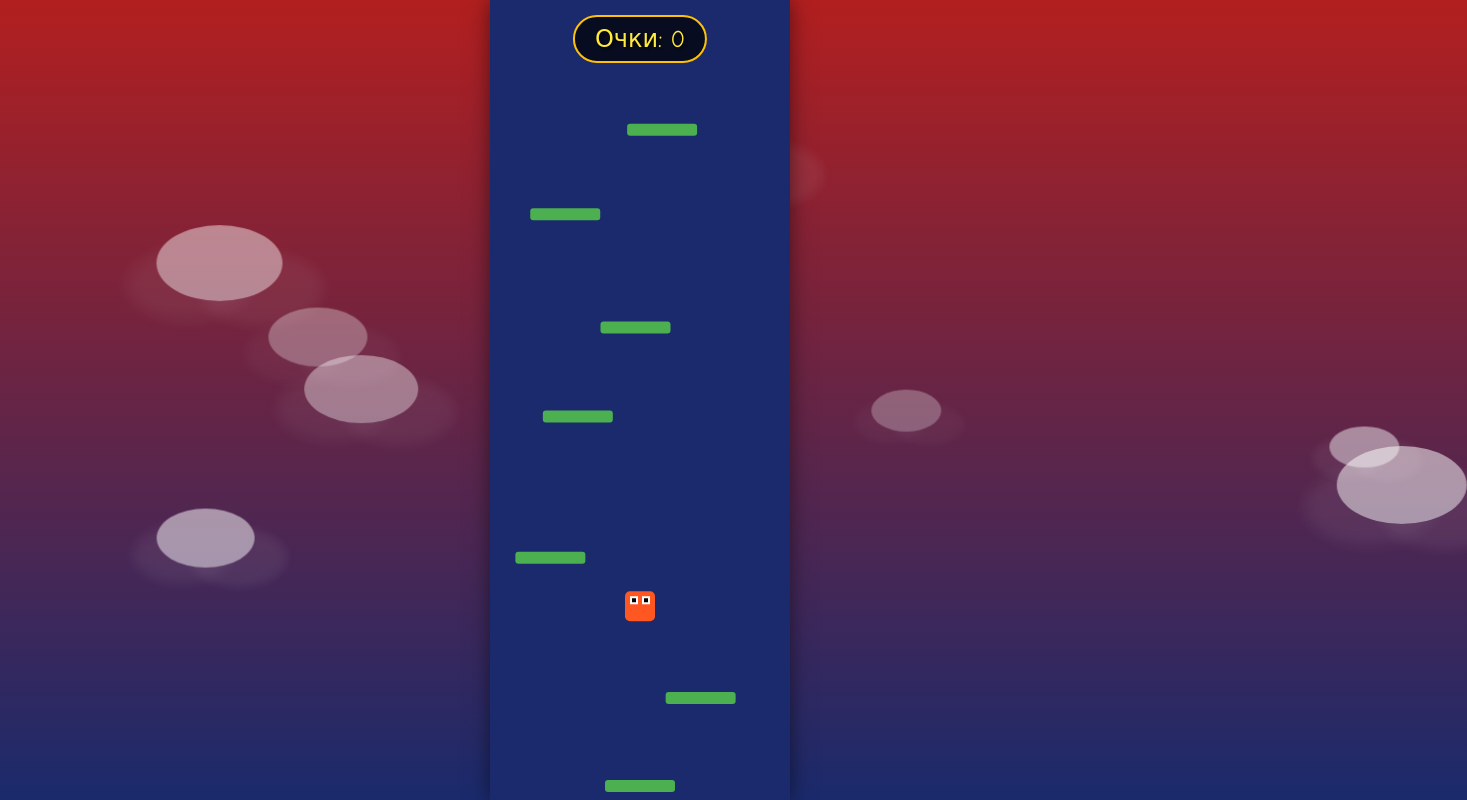
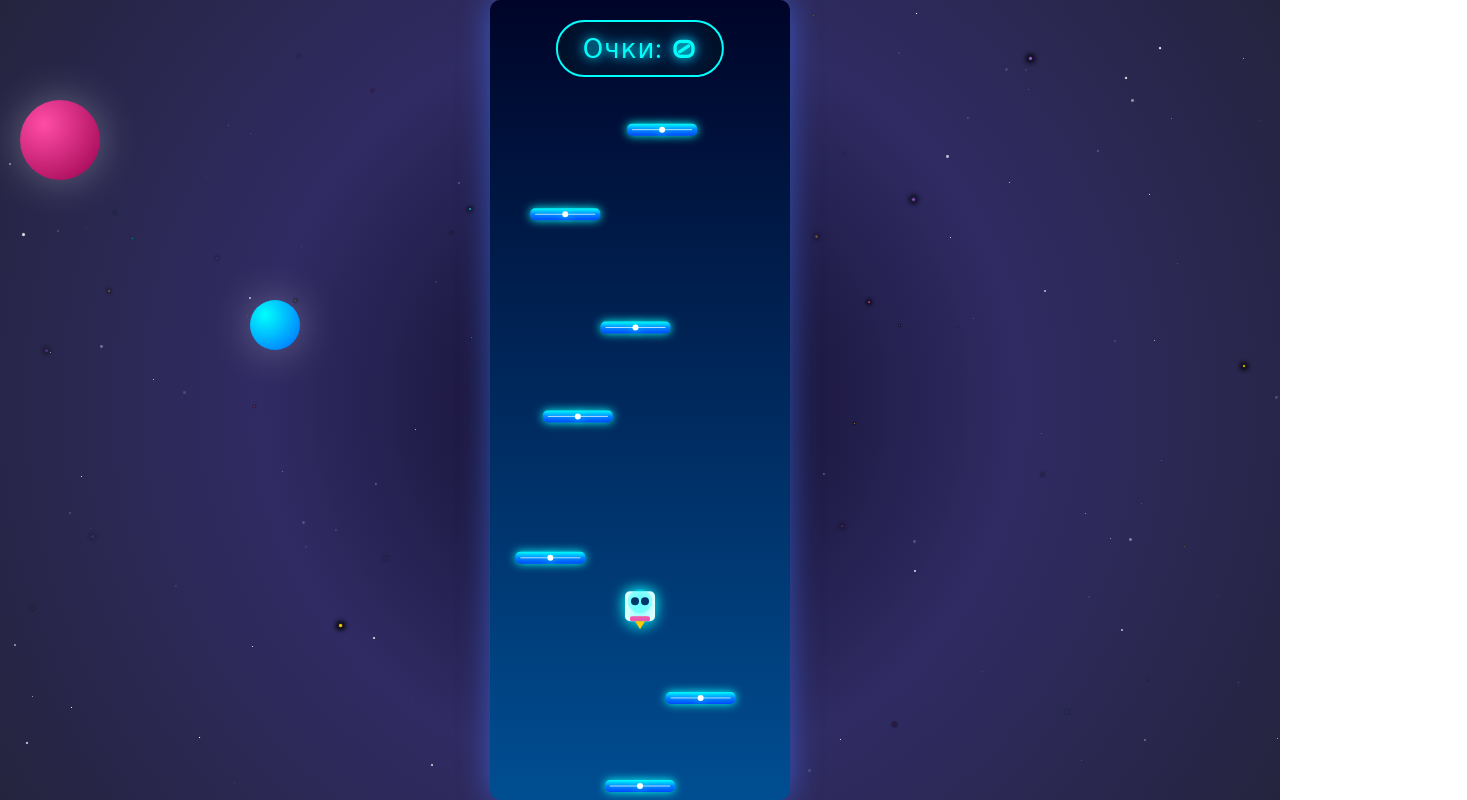
Before and after one commit to Oleskasi/ignatelio, a plain HTML site: page index.html in a window 1280 px wide. Shown: the whole page, 1467 px wide, since content can reach past the window. Drawn offline with Linux system fonts and the light colour scheme; animation ran at ten frames a second.

Commit message:
Update index.html

```diff
--- a/index.html
+++ b/index.html
@@ -2,148 +2,207 @@
 <html>
 <head>
     <meta charset="UTF-8">
-    <title>Весёлый Прыгун</title>
+    <title>Космический Прыгун</title>
     <style>
         body {
             margin: 0;
             overflow: hidden;
-            background: linear-gradient(to top, #1a2a6c, #b21f1f);
-            font-family: 'Comic Sans MS', cursive, sans-serif;
+            background: radial-gradient(circle at center, #0f0c29, #302b63, #24243e);
+            font-family: 'Audiowide', cursive, sans-serif;
             height: 100vh;
+            perspective: 1000px;
         }
         canvas {
             display: block;
-            background-color: #1a2a6c;
+            background: linear-gradient(to bottom, #000428, #004e92);
             width: 300px;
             height: 100%;
             margin: 0 auto;
-            box-shadow: 0 0 20px rgba(0,0,0,0.5);
+            box-shadow: 0 0 30px rgba(65, 120, 255, 0.6);
+            border-radius: 10px;
+            position: relative;
+            z-index: 10;
         }
         #score {
             position: fixed;
-            top: 15px;
+            top: 20px;
             left: 50%;
             transform: translateX(-50%);
-            font-size: 24px;
-            color: #FFEB3B;
-            text-shadow: 2px 2px 4px #000;
+            font-size: 26px;
+            color: #00fffc;
+            text-shadow: 0 0 10px #00fffc, 0 0 20px #0084ff;
             z-index: 100;
-            background: rgba(0,0,0,0.7);
-            padding: 8px 20px;
-            border-radius: 30px;
-            border: 2px solid #FFC107;
+            background: rgba(0, 20, 40, 0.7);
+            padding: 10px 25px;
+            border-radius: 50px;
+            border: 2px solid #00fffc;
+            letter-spacing: 1px;
         }
         #gameOver {
             position: fixed;
             top: 50%;
             left: 50%;
             transform: translate(-50%, -50%);
-            background-color: rgba(0, 0, 0, 0.85);
-            color: #FF5722;
-            padding: 30px;
-            border-radius: 15px;
+            background: rgba(0, 5, 20, 0.9);
+            color: #ff4da6;
+            padding: 40px;
+            border-radius: 20px;
             text-align: center;
             display: none;
             z-index: 100;
-            border: 3px solid #E91E63;
+            border: 3px solid #ff4da6;
+            box-shadow: 0 0 30px rgba(255, 77, 166, 0.5);
+            backdrop-filter: blur(5px);
             width: 80%;
-            max-width: 300px;
+            max-width: 350px;
         }
         button {
-            background: linear-gradient(to bottom, #4CAF50, #2E7D32);
+            background: linear-gradient(45deg, #ff4da6, #ff1a75);
             border: none;
             color: white;
-            padding: 12px 25px;
+            padding: 15px 30px;
             font-size: 18px;
-            margin: 15px auto 0;
+            margin: 20px auto 0;
             cursor: pointer;
             border-radius: 50px;
-            box-shadow: 0 4px 8px rgba(0,0,0,0.3);
+            box-shadow: 0 5px 15px rgba(255, 77, 166, 0.4);
             transition: all 0.3s;
             display: block;
             font-weight: bold;
+            text-transform: uppercase;
+            letter-spacing: 1px;
         }
         button:hover {
-            transform: translateY(-2px);
-            box-shadow: 0 6px 12px rgba(0,0,0,0.4);
+            transform: translateY(-3px);
+            box-shadow: 0 8px 20px rgba(255, 77, 166, 0.6);
+            background: linear-gradient(45deg, #ff1a75, #ff4da6);
         }
         h1 {
-            color: #FF9800;
+            color: #00fffc;
             margin-top: 0;
-            font-size: 28px;
-            text-shadow: 1px 1px 2px #000;
+            font-size: 32px;
+            text-shadow: 0 0 10px #00fffc;
+            margin-bottom: 20px;
         }
         #finalScore {
-            font-size: 22px;
-            color: #00BCD4;
-            margin: 15px 0;
+            font-size: 24px;
+            color: #ffcc00;
+            margin: 20px 0;
+            text-shadow: 0 0 8px #ffcc00;
         }
-        .cloud {
+        .star {
             position: absolute;
-            background: rgba(255,255,255,0.8);
+            background: white;
             border-radius: 50%;
-            z-index: -1;
+            animation: twinkle var(--duration) infinite ease-in-out;
+            z-index: 1;
+        }
+        .meteor {
+            position: absolute;
+            width: 2px;
+            height: 2px;
+            background: white;
+            border-radius: 50%;
+            box-shadow: 0 0 10px 2px white;
+            animation: meteor var(--duration) linear infinite;
+            opacity: 0;
+            z-index: 1;
+        }
+        @keyframes twinkle {
+            0%, 100% { opacity: 0.2; transform: scale(0.8); }
+            50% { opacity: 1; transform: scale(1.1); }
+        }
+        @keyframes meteor {
+            0% { transform: translateX(0) translateY(0); opacity: 1; }
+            70% { opacity: 1; }
+            100% { transform: translateX(1000px) translateY(500px); opacity: 0; }
+        }
+        .planet {
+            position: absolute;
+            border-radius: 50%;
+            z-index: 2;
+            filter: drop-shadow(0 0 20px rgba(255,255,255,0.3));
         }
     </style>
+    <link href="https://fonts.googleapis.com/css2?family=Audiowide&display=swap" rel="stylesheet">
 </head>
 <body>
     <div id="score">Очки: 0</div>
     <canvas id="gameCanvas"></canvas>
     <div id="gameOver">
-        <h1>Конец игры!</h1>
-        <p id="finalScore">Ваш результат: 0</p>
-        <button onclick="resetGame()">Играть снова</button>
+        <h1>Миссия провалена!</h1>
+        <p id="finalScore">Ваш счёт: 0</p>
+        <button onclick="resetGame()">Попробовать снова</button>
     </div>
 
-    <!-- Облака для фона -->
-    <div id="clouds"></div>
+    <div id="space"></div>
 
     <script>
-        // Создание декоративных облаков
-        function createClouds() {
-            const cloudsContainer = document.getElementById('clouds');
-            cloudsContainer.innerHTML = '';
+        function createSpace() {
+            const space = document.getElementById('space');
+            space.innerHTML = '';
 
-            for (let i = 0; i < 8; i++) {
-                const cloud = document.createElement('div');
-                cloud.className = 'cloud';
+            for (let i = 0; i < 150; i++) {
+                const star = document.createElement('div');
+                star.className = 'star';
 
-                // Случайные параметры облаков
-                const size = Math.random() * 100 + 50;
-                const opacity = Math.random() * 0.4 + 0.3;
+                const size = Math.random() * 3;
                 const posX = Math.random() * window.innerWidth;
-                const posY = Math.random() * window.innerHeight * 0.7;
-                const animationDuration = Math.random() * 30 + 20;
+                const posY = Math.random() * window.innerHeight;
+                const duration = Math.random() * 5 + 3;
 
-                cloud.style.width = `${size}px`;
-                cloud.style.height = `${size * 0.6}px`;
-                cloud.style.opacity = opacity;
-                cloud.style.left = `${posX}px`;
-                cloud.style.top = `${posY}px`;
-                cloud.style.animation = `float ${animationDuration}s linear infinite`;
+                star.style.width = `${size}px`;
+                star.style.height = `${size}px`;
+                star.style.left = `${posX}px`;
+                star.style.top = `${posY}px`;
+                star.style.opacity = Math.random();
+                star.style.setProperty('--duration', `${duration}s`);
 
-                // Добавляем облаку тень для объема
-                cloud.style.boxShadow = `
-                    ${size/3}px ${size/5}px ${size/10}px rgba(255,255,255,0.1),
-                    -${size/4}px ${size/6}px ${size/8}px rgba(255,255,255,0.1)
-                `;
+                if (Math.random() > 0.7) {
+                    const colors = ['#00fffc', '#ff4da6', '#ffcc00', '#a162e8'];
+                    star.style.background = colors[Math.floor(Math.random() * colors.length)];
+                    star.style.boxShadow = `0 0 ${size*2}px ${size}px currentColor`;
+                }
 
-                cloudsContainer.appendChild(cloud);
+                space.appendChild(star);
             }
+
+            for (let i = 0; i < 5; i++) {
+                const meteor = document.createElement('div');
+                meteor.className = 'meteor';
+
+                const posX = Math.random() * window.innerWidth;
+                const posY = Math.random() * window.innerHeight * 0.5;
+                const duration = Math.random() * 10 + 5;
+                const delay = Math.random() * 15;
+
+                meteor.style.left = `${posX}px`;
+                meteor.style.top = `${posY}px`;
+                meteor.style.setProperty('--duration', `${duration}s`);
+                meteor.style.animationDelay = `${delay}s`;
+
+                space.appendChild(meteor);
+            }
+
+            const planets = [
+                { size: 80, color: 'radial-gradient(circle at 30% 30%, #ff4da6, #99004d)', x: 20, y: 100 },
+                { size: 50, color: 'radial-gradient(circle at 30% 30%, #00fffc, #0066ff)', x: 250, y: 300 }
+            ];
+
+            planets.forEach(planet => {
+                const planetEl = document.createElement('div');
+                planetEl.className = 'planet';
+
+                planetEl.style.width = `${planet.size}px`;
+                planetEl.style.height = `${planet.size}px`;
+                planetEl.style.left = `${planet.x}px`;
+                planetEl.style.top = `${planet.y}px`;
+                planetEl.style.background = planet.color;
+
+                space.appendChild(planetEl);
+            });
         }
 
-        // Анимация для облаков
-        const style = document.createElement('style');
-        style.innerHTML = `
-            @keyframes float {
-                0% { transform: translateX(0) translateY(0); }
-                50% { transform: translateX(${window.innerWidth/4}px) translateY(20px); }
-                100% { transform: translateX(0) translateY(0); }
-            }
-        `;
-        document.head.appendChild(style);
-
-        // Остальной код игры остается без изменений
         const canvas = document.getElementById('gameCanvas');
         const ctx = canvas.getContext('2d');
         const scoreElement = document.getElementById('score');
@@ -154,7 +213,7 @@
         canvas.height = window.innerHeight;
         window.addEventListener('resize', () => {
             canvas.height = window.innerHeight;
-            createClouds();
+            createSpace();
         });
 
         const player = {
@@ -216,29 +275,74 @@
         }
 
         function drawPlayer() {
-            ctx.fillStyle = '#FF5722';
+            ctx.save();
+            ctx.shadowColor = '#00fffc';
+            ctx.shadowBlur = 15;
+            ctx.shadowOffsetY = 0;
+
+            ctx.fillStyle = '#ffffff';
             ctx.beginPath();
             ctx.roundRect(player.x, player.y - scrollOffset, player.width, player.height, 5);
             ctx.fill();
 
-            ctx.fillStyle = 'white';
-            ctx.fillRect(player.x + 5, player.y - scrollOffset + 5, 8, 8);
-            ctx.fillRect(player.x + 17, player.y - scrollOffset + 5, 8, 8);
+            ctx.fillStyle = 'rgba(0, 255, 252, 0.3)';
+            ctx.beginPath();
+            ctx.arc(player.x + player.width/2, player.y - scrollOffset + 10, 12, 0, Math.PI * 2);
+            ctx.fill();
 
-            ctx.fillStyle = 'black';
-            ctx.fillRect(player.x + 7, player.y - scrollOffset + 7, 4, 4);
-            ctx.fillRect(player.x + 19, player.y - scrollOffset + 7, 4, 4);
+            ctx.fillStyle = '#003366';
+            ctx.beginPath();
+            ctx.arc(player.x + player.width/2 - 5, player.y - scrollOffset + 10, 4, 0, Math.PI * 2);
+            ctx.arc(player.x + player.width/2 + 5, player.y - scrollOffset + 10, 4, 0, Math.PI * 2);
+            ctx.fill();
+
+            ctx.fillStyle = '#ff4da6';
+            ctx.beginPath();
+            ctx.roundRect(player.x + 5, player.y - scrollOffset + player.height - 5, player.width - 10, 5, 2);
+            ctx.fill();
+
+            ctx.fillStyle = '#ffcc00';
+            ctx.beginPath();
+            ctx.moveTo(player.x + 10, player.y - scrollOffset + player.height);
+            ctx.lineTo(player.x + player.width/2, player.y - scrollOffset + player.height + 8);
+            ctx.lineTo(player.x + player.width - 10, player.y - scrollOffset + player.height);
+            ctx.fill();
+
+            ctx.restore();
         }
 
         function drawPlatforms() {
-            ctx.fillStyle = '#4CAF50';
             platforms.forEach(platform => {
                 if (platform.isReal) {
                     const platformY = platform.y - scrollOffset;
                     if (platformY > -platformHeight && platformY < canvas.height) {
+                        ctx.save();
+
+                        const gradient = ctx.createLinearGradient(platform.x, platformY, platform.x, platformY + platform.height);
+                        gradient.addColorStop(0, '#00fffc');
+                        gradient.addColorStop(0.5, '#0084ff');
+                        gradient.addColorStop(1, '#0044ff');
+
+                        ctx.fillStyle = gradient;
+                        ctx.shadowColor = '#00fffc';
+                        ctx.shadowBlur = 10;
                         ctx.beginPath();
-                        ctx.roundRect(platform.x, platformY, platform.width, platform.height, 3);
+                        ctx.roundRect(platform.x, platformY, platform.width, platform.height, 5);
                         ctx.fill();
+
+                        ctx.strokeStyle = 'rgba(255, 255, 255, 0.7)';
+                        ctx.lineWidth = 1;
+                        ctx.beginPath();
+                        ctx.moveTo(platform.x + 5, platformY + platform.height/2);
+                        ctx.lineTo(platform.x + platform.width - 5, platformY + platform.height/2);
+                        ctx.stroke();
+
+                        ctx.beginPath();
+                        ctx.arc(platform.x + platform.width/2, platformY + platform.height/2, 3, 0, Math.PI * 2);
+                        ctx.fillStyle = 'white';
+                        ctx.fill();
+
+                        ctx.restore();
                     }
                 }
             });
@@ -319,7 +423,7 @@
 
         function gameOver() {
             gameRunning = false;
-            finalScoreElement.textContent = `Ваш результат: ${score}`;
+            finalScoreElement.textContent = `Ваш счёт: ${score}`;
             gameOverElement.style.display = 'block';
         }
 
@@ -346,9 +450,7 @@
 
             requestAnimationFrame(gameLoop);
         }
-
-        // Инициализация
-        createClouds();
+        createSpace();
         createPlatforms();
         gameLoop();
     </script>
```
